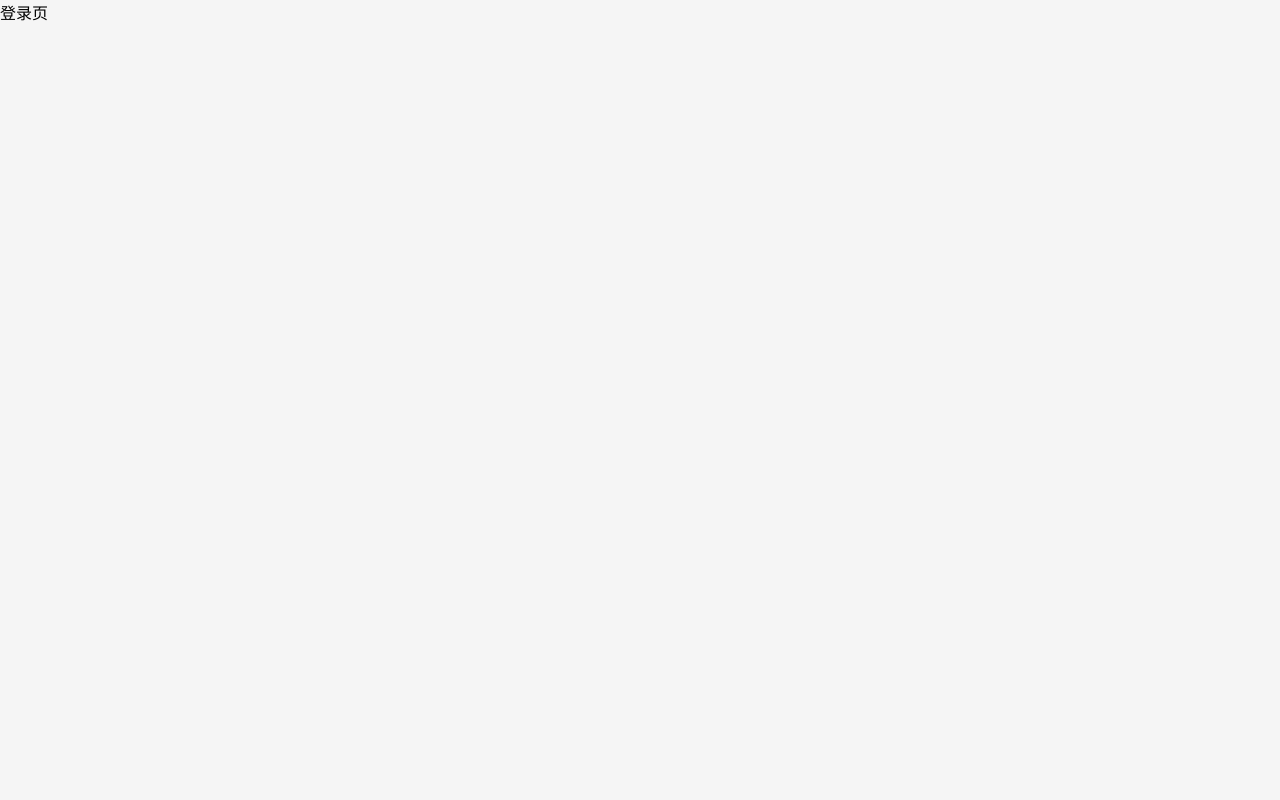
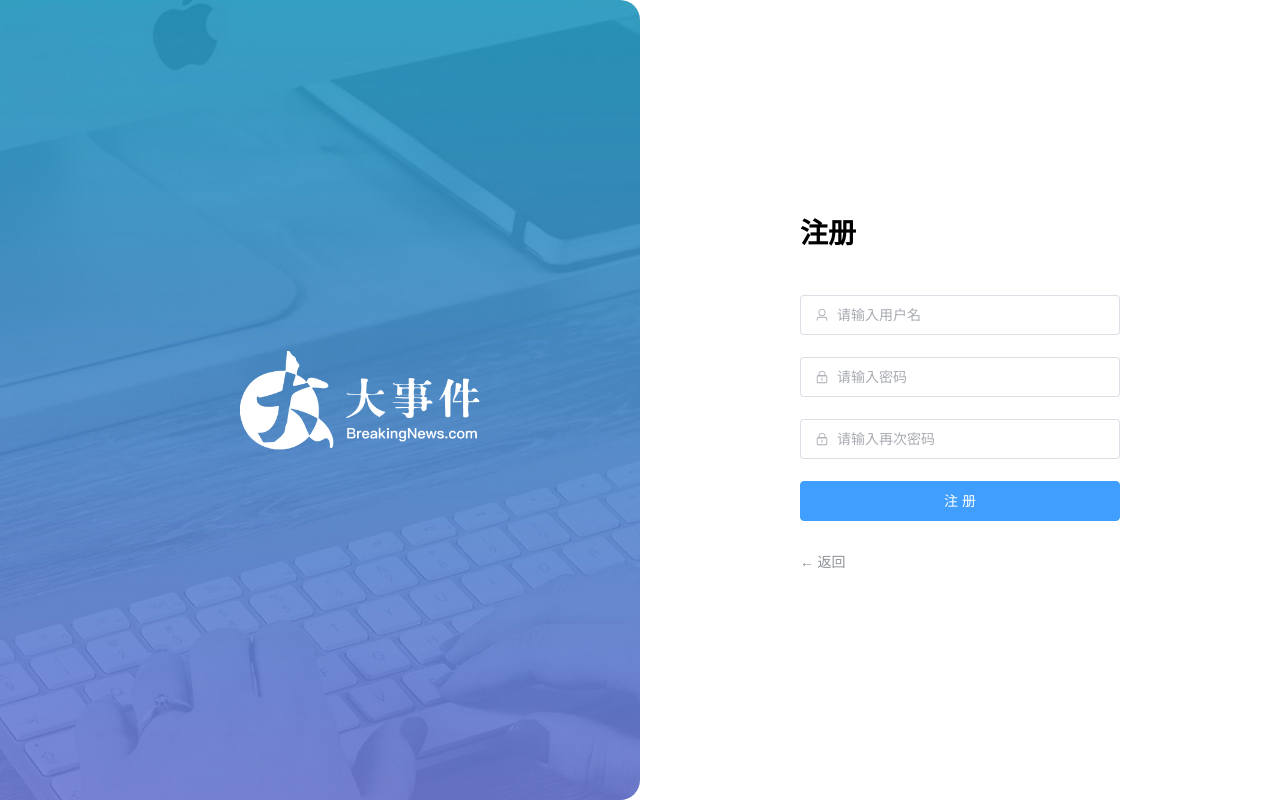
Before and after one commit to flowerchar/Vue3_Event_Admin, a Vue app: page /login in a window 1280 px wide. Built offline with nearby package versions, Linux system fonts and the light colour scheme.

Commit message:
feat: login静态注册

```diff
--- a/package.json
+++ b/package.json
@@ -11,6 +11,7 @@
     "prepare": "husky install"
   },
   "dependencies": {
+    "@element-plus/icons-vue": "^2.1.0",
     "axios": "^1.4.0",
     "element-plus": "^2.3.9",
     "pinia": "^2.1.4",
--- a/src/views/login/LoginPage.vue
+++ b/src/views/login/LoginPage.vue
@@ -1,7 +1,113 @@
-<script lang="ts" setup></script>
+<script setup>
+import { Lock, User } from '@element-plus/icons-vue'
+import { ref } from 'vue'
+
+const isRegister = ref(true)
+</script>
 
 <template>
-  <div>登录页</div>
+  <el-row class="login-page">
+    <el-col :span="12" class="bg"></el-col>
+    <el-col :offset="3" :span="6" class="form">
+      <el-form v-if="isRegister" ref="form" autocomplete="off" size="large">
+        <el-form-item>
+          <h1>注册</h1>
+        </el-form-item>
+        <el-form-item>
+          <el-input :prefix-icon="User" placeholder="请输入用户名"></el-input>
+        </el-form-item>
+        <el-form-item>
+          <el-input
+            :prefix-icon="Lock"
+            placeholder="请输入密码"
+            type="password"
+          ></el-input>
+        </el-form-item>
+        <el-form-item>
+          <el-input
+            :prefix-icon="Lock"
+            placeholder="请输入再次密码"
+            type="password"
+          ></el-input>
+        </el-form-item>
+        <el-form-item>
+          <el-button auto-insert-space class="button" type="primary">
+            注册</el-button
+          >
+        </el-form-item>
+        <el-form-item class="flex">
+          <el-link :underline="false" type="info" @click="isRegister = false">
+            ← 返回</el-link
+          >
+        </el-form-item>
+      </el-form>
+      <el-form v-else ref="form" autocomplete="off" size="large">
+        <el-form-item>
+          <h1>登录</h1>
+        </el-form-item>
+        <el-form-item>
+          <el-input :prefix-icon="User" placeholder="请输入用户名"></el-input>
+        </el-form-item>
+        <el-form-item>
+          <el-input
+            :prefix-icon="Lock"
+            name="password"
+            placeholder="请输入密码"
+            type="password"
+          ></el-input>
+        </el-form-item>
+        <el-form-item class="flex">
+          <div class="flex">
+            <el-checkbox>记住我</el-checkbox>
+            <el-link :underline="false" type="primary">忘记密码？</el-link>
+          </div>
+        </el-form-item>
+        <el-form-item>
+          <el-button auto-insert-space class="button" type="primary"
+            >登录</el-button
+          >
+        </el-form-item>
+        <el-form-item class="flex">
+          <el-link :underline="false" type="info" @click="isRegister = true">
+            注册 →</el-link
+          >
+        </el-form-item>
+      </el-form>
+    </el-col>
+  </el-row>
 </template>
 
-<style lang="scss" scoped></style>
+<style lang="scss" scoped>
+.login-page {
+  height: 100vh;
+  background-color: #fff;
+
+  .bg {
+    background:
+      url('@/assets/logo2.png') no-repeat 60% center / 240px auto,
+      url('@/assets/login_bg.jpg') no-repeat center / cover;
+    border-radius: 0 20px 20px 0;
+  }
+
+  .form {
+    display: flex;
+    flex-direction: column;
+    justify-content: center;
+    user-select: none;
+
+    .title {
+      margin: 0 auto;
+    }
+
+    .button {
+      width: 100%;
+    }
+
+    .flex {
+      width: 100%;
+      display: flex;
+      justify-content: space-between;
+    }
+  }
+}
+</style>
```
Also changed, not shown: 1 other file (tests, documents, lock files or other folders).
